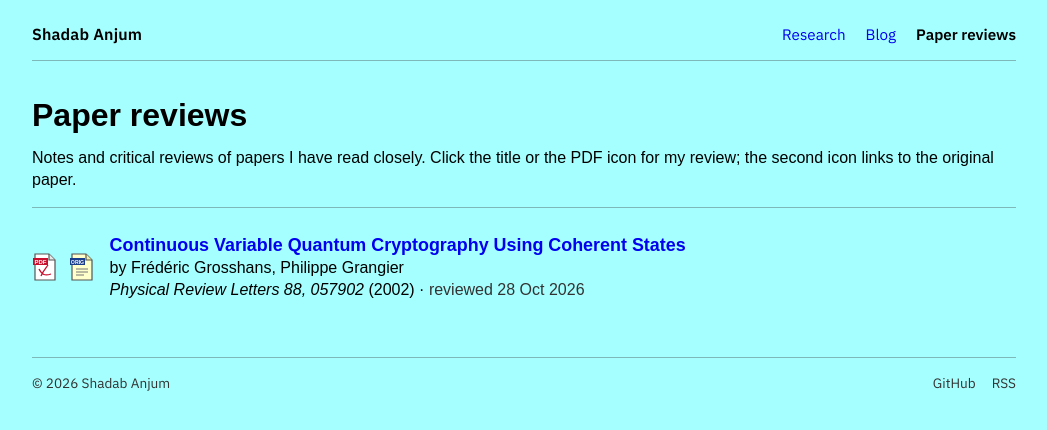
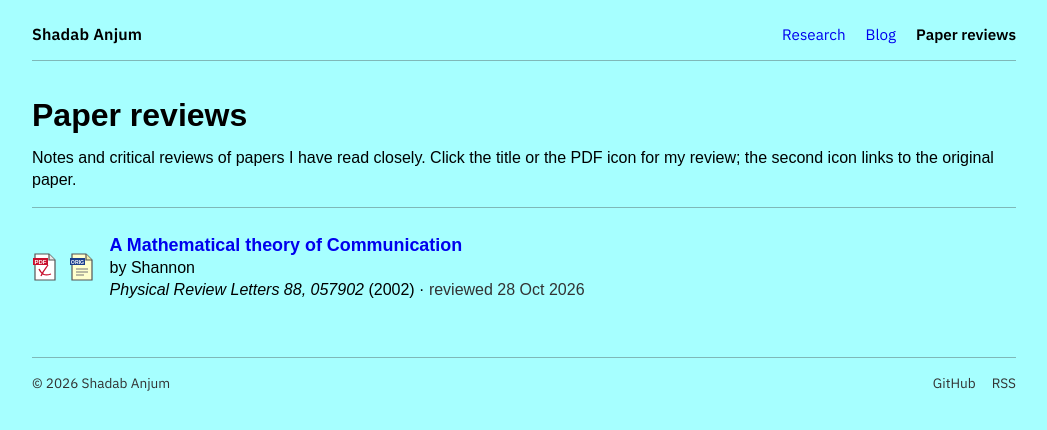
Before and after one commit to liplahm/liplahm.github.io, a Jekyll site: the page built from reviews/index.html, in a window 1280 px wide. Shown: the top 430 px of the page, without its empty margins (116-1163 px from the left). Built offline with Jekyll 4.4.1, drawn with Linux system fonts in a browser that asks for light colours.

Commit message:
Update reviews.yml

```diff
--- a/_data/reviews.yml
+++ b/_data/reviews.yml
@@ -8,8 +8,8 @@
 #   review    — path to YOUR review PDF in this repo (the PDF icon + title link)
 #   paper     — link to the original paper (arXiv / DOI); "" hides the second icon
 #   date      — when you wrote the review (YYYY-MM-DD)
-- title: "Continuous Variable Quantum Cryptography Using Coherent States"
-  authors: "Frédéric Grosshans, Philippe Grangier"
+- title: "A Mathematical theory of Communication"
+  authors: "Shannon"
   venue: "Physical Review Letters 88, 057902"
   year: 2002
   review: "/assets/reviews/a-mathematical-theory-of-communication-1948.pdf"
```
